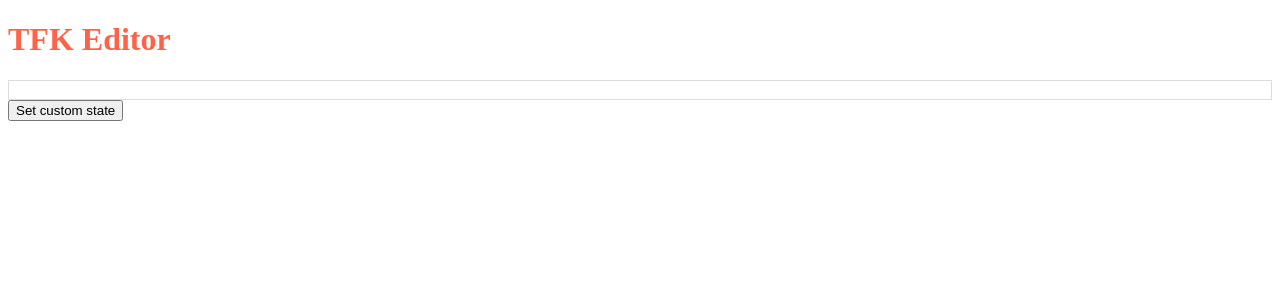
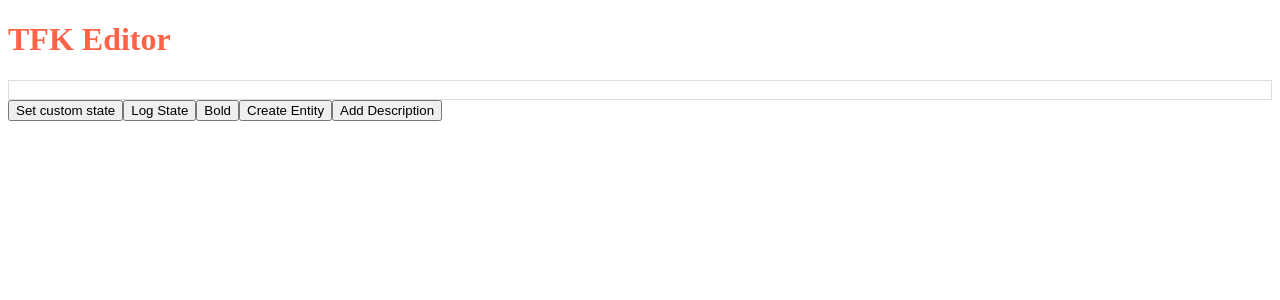
Before and after one commit to victmo/awesome-wysiwyg, a React app: page / in a window 1280 px wide. Shown: the top 300 px of the page. Built offline with nearby package versions, Linux system fonts and the light colour scheme.

Commit message:
ability to add a description value to a highlighted word creating an entity reference

```diff
--- a/src/App.jsx
+++ b/src/App.jsx
@@ -1,17 +1,39 @@
 import React, {Component} from 'react';
 import {
+  convertToRaw,
+  CompositeDecorator,
+  ContentState,
   Editor,
   EditorState,
-  RichUtils
+  RichUtils,
 } from 'draft-js';
 
+// const styles = {
+//   mutable: {
+//     backgroundColor: 'rgba(204, 204, 255, 1.0)',
+//     padding: '2px 0'
+//   }
+// };
+
+const styleMap = {
+  'HIGHLIGHT': {
+    backgroundColor: 'lightgreen'
+   }
+};
 export default class App extends Component {
 
   constructor( props ) {
     super( props );
 
     this.state = {
-      editorState: EditorState.createEmpty()
+      editorState: EditorState.createEmpty(),
+      showDescriptionInput: false,
+      descriptionValue: ''
+    };
+
+    this.logState = () => {
+      const content = this.state.editorState.getCurrentContent();
+      console.log( convertToRaw(content) );
     };
 
     this.onChange = ( editorState ) => {
@@ -25,8 +47,21 @@ export default class App extends Component {
 
     this.handleKeyCommand = ( command ) => {
       console.info( command );
+      const newState = RichUtils.handleKeyCommand( this.state.editorState, command );
+      if ( newState ) {
+        this.onChange( newState );
+        return 'handled';
+      }
+    }
 
-      if ( 'bold' === command ) {
+    this.promptForDefinition = (e) => {
+       e.preventDefault();
+
+    }
+
+    this.promptForDefinition = this.promptForDefinition.bind(this);
+    this.onDecriptionChange = (e) => this.setState({descriptionValue: e.target.value});
+      // if ( 'bold' === command ) {
         // if using setState outside of onChange, must pass state as editorState named state prop
         // which this.state is expecting to update the state
         // const editorState = RichUtils.toggleInlineStyle( this.state.editorState, 'BOLD' );
@@ -35,17 +70,116 @@ export default class App extends Component {
         //   return 'handled';
         // }
 
-        const newState = RichUtils.toggleInlineStyle( this.state.editorState, 'BOLD' );
-        if ( newState ) {
-          this.onChange( { newState } );
-          return 'handled';
+        // const newState = RichUtils.toggleInlineStyle( this.state.editorState, 'BOLD' );
+        // if ( newState ) {
+        //   this.onChange( { newState } );
+        //   return 'handled';
+        // }
+      // }
+
+    this.promptForDefinition = (e) => {
+      e.preventDefault();
+      const {editorState} = this.state;
+      const selection = editorState.getSelection();
+      if (!selection.isCollapsed()) {
+        const contentState = editorState.getCurrentContent();
+        const startKey = editorState.getSelection().getStartKey();
+        const startOffset = editorState.getSelection().getStartOffset();
+        const blockWithDescriptionAtBeginning = contentState.getBlockForKey(startKey);
+        const decriptionKey = blockWithDescriptionAtBeginning.getEntityAt(startOffset);
+
+        let description = '';
+        if (decriptionKey) {
+          const descriptionInstance = contentState.getEntity(decriptionKey);
+          description = descriptionInstance.getData().description;
         }
+
+        this.setState({
+          showDescriptionInput: true,
+          descriptionValue: description
+        });
       }
     }
+
+    this.confirmDescription = (e) => {
+      e.preventDefault();
+      const {editorState, descriptionValue} = this.state;
+      const contentState = editorState.getCurrentContent();
+      const contentStateWithEntity = contentState.createEntity(
+        'POWER_WORD',
+        'MUTABLE',
+        {description: descriptionValue}
+      );
+      const entityKey = contentStateWithEntity.getLastCreatedEntityKey();
+      const newEditorState = EditorState.set(editorState, { currentContent: contentStateWithEntity });
+      this.setState({
+        editorState: RichUtils.toggleLink(
+          newEditorState,
+          newEditorState.getSelection(),
+          entityKey
+        ),
+        showDescriptionInput: false,
+        descriptionValue: ''
+      });
+    }
+
+
+    // custom mapped bold button
+    this.onBold = ( event ) => {
+      const newState = RichUtils.toggleInlineStyle( this.state.editorState, 'BOLD' );
+      if ( newState ) {
+        this.onChange( newState );
+        return 'handled';
+      }
+    }
+
+    this.createEntity=() => {
+      const {editorState} = this.state;
+      const currentContent = this.state.editorState.getCurrentContent();
+
+      const contentStateWithEntity = currentContent.createEntity('POWER_WORD', 'MUTABLE', {description: ''})
+      const entityKey = contentStateWithEntity.getLastCreatedEntityKey();
+
+      const newEditorState = EditorState.set(editorState, { currentContent: contentStateWithEntity });
+
+      this.setState({
+        editorState: RichUtils.toggleInlineStyle(
+            newEditorState,
+            'HIGHLIGHT',
+            newEditorState.getSelection(),
+            entityKey
+          )
+      });
+
+    }
+
+    this.onDescriptionInputKeyDown = (e) => {
+      if (e.which === 13) {
+        this.confirmDescription(e);
+      }
+    }
+
 
   }
 
   render() {
+    let descriptionInput;
+    if (this.state.showDescriptionInput) {
+      descriptionInput =
+        <div>
+          <input
+            onChange={this.onDecriptionChange}
+            ref="description"
+            type="text"
+            value={this.state.descriptionValue}
+            onKeyDown={this.onDescriptionInputKeyDown}
+            />
+          <button onMouseDown={this.confirmDescription}>
+            Add Description
+          </button>
+        </div>;
+    }
+
     return (
       <div>
         <h1>TFK Editor</h1>
@@ -55,11 +189,23 @@ export default class App extends Component {
             editorState={ this.state.editorState }
             onChange={ this.onChange }
             handleKeyCommand={ this.handleKeyCommand }
+            customStyleMap={styleMap}
           />
         </div>
 
         <button onClick={ this.onSetCustomState } >Set custom state</button>
 
+        <button onClick={ this.logState }> Log State </button>
+        <button onClick={ this.onBold } >Bold</button>
+        <button onClick={ this.createEntity }> Create Entity </button>
+        <button
+          onMouseDown={this.promptForDefinition}
+          style={{marginRight: 10}}>
+          Add Description
+        </button>
+
+        {descriptionInput}
+
       </div>
     );
   }
```
